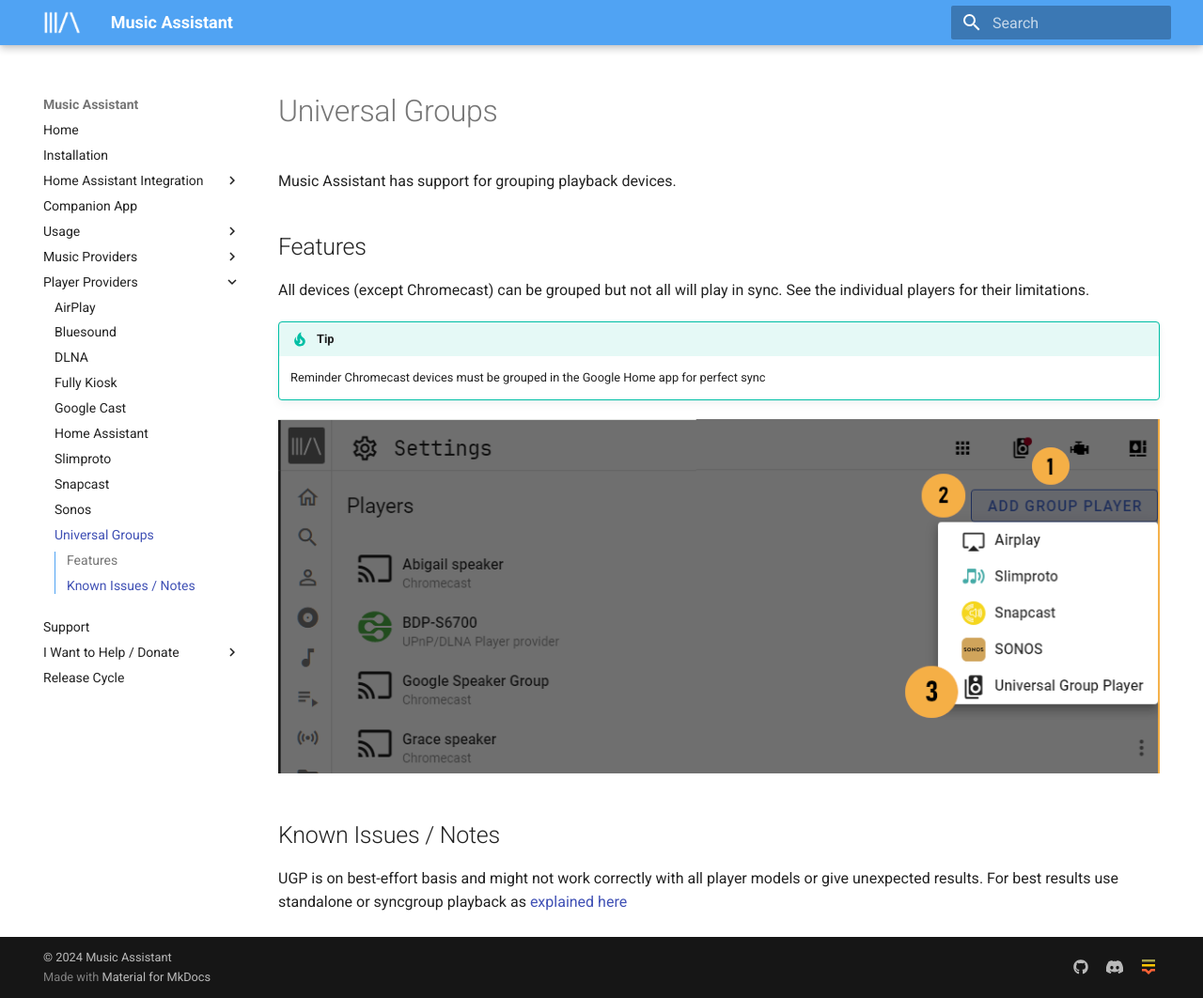
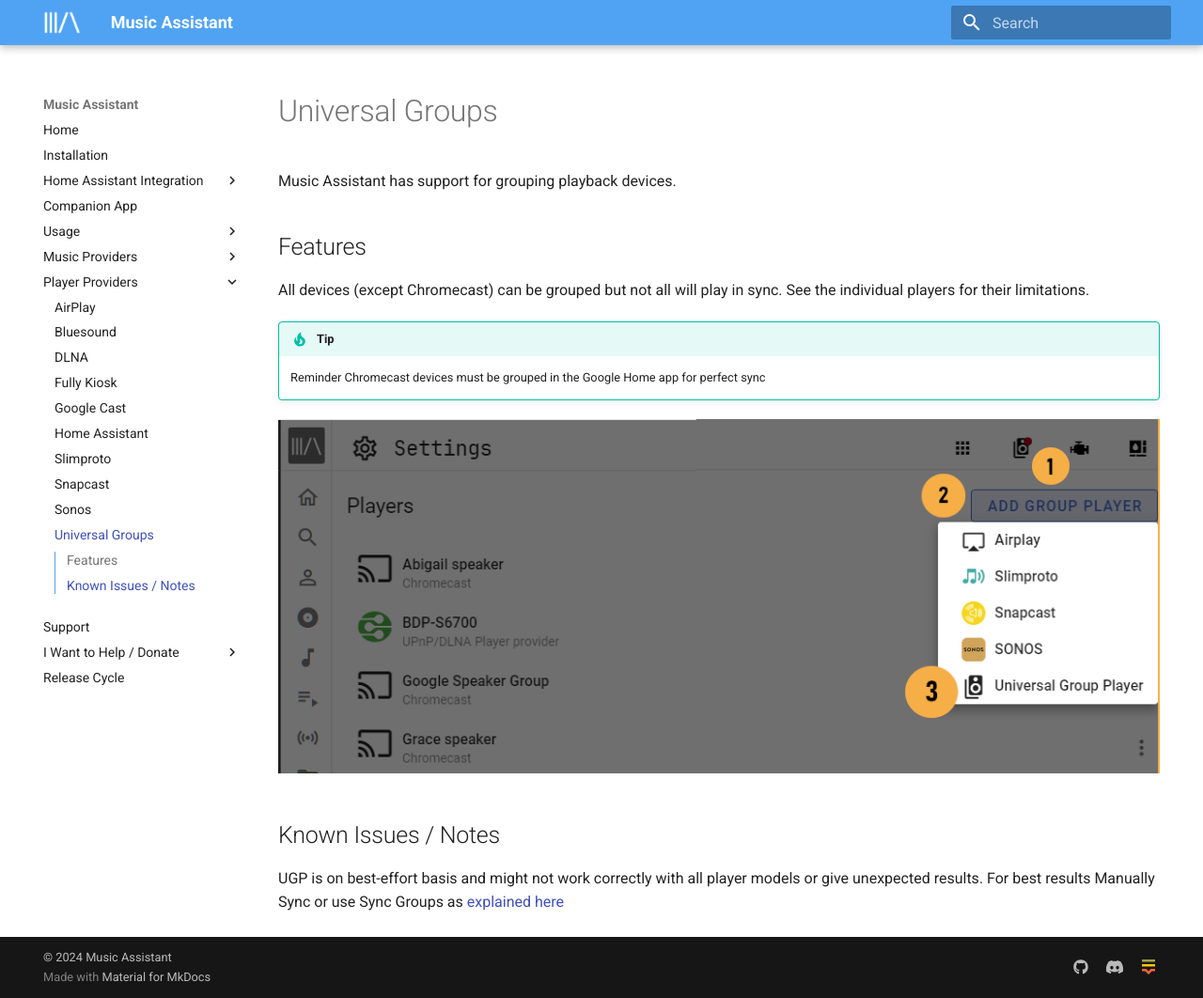
Before and after one commit to pwbriggs/music-assistant.github.io, an MkDocs documentation site: the page built from docs/player-support/universal.md, in a window 1280 px wide and 1062 px high. Shown: the whole window at 94% size. Built offline with MkDocs 1.6.1 and Material for MkDocs 9.7.7, drawn with Linux system fonts in a browser that asks for light colours.

Commit message:
Adjust terminology

```diff
--- a/docs/player-support/universal.md
+++ b/docs/player-support/universal.md
@@ -13,4 +13,4 @@
 
 ## Known Issues / Notes
 
-UGP is on best-effort basis and might not work correctly with all player models or give unexpected results. For best results use standalone or syncgroup playback as [explained here](../ui.md/#grouping-players)
+UGP is on best-effort basis and might not work correctly with all player models or give unexpected results. For best results Manually Sync or use Sync Groups as [explained here](../ui.md/#grouping-players)
```
